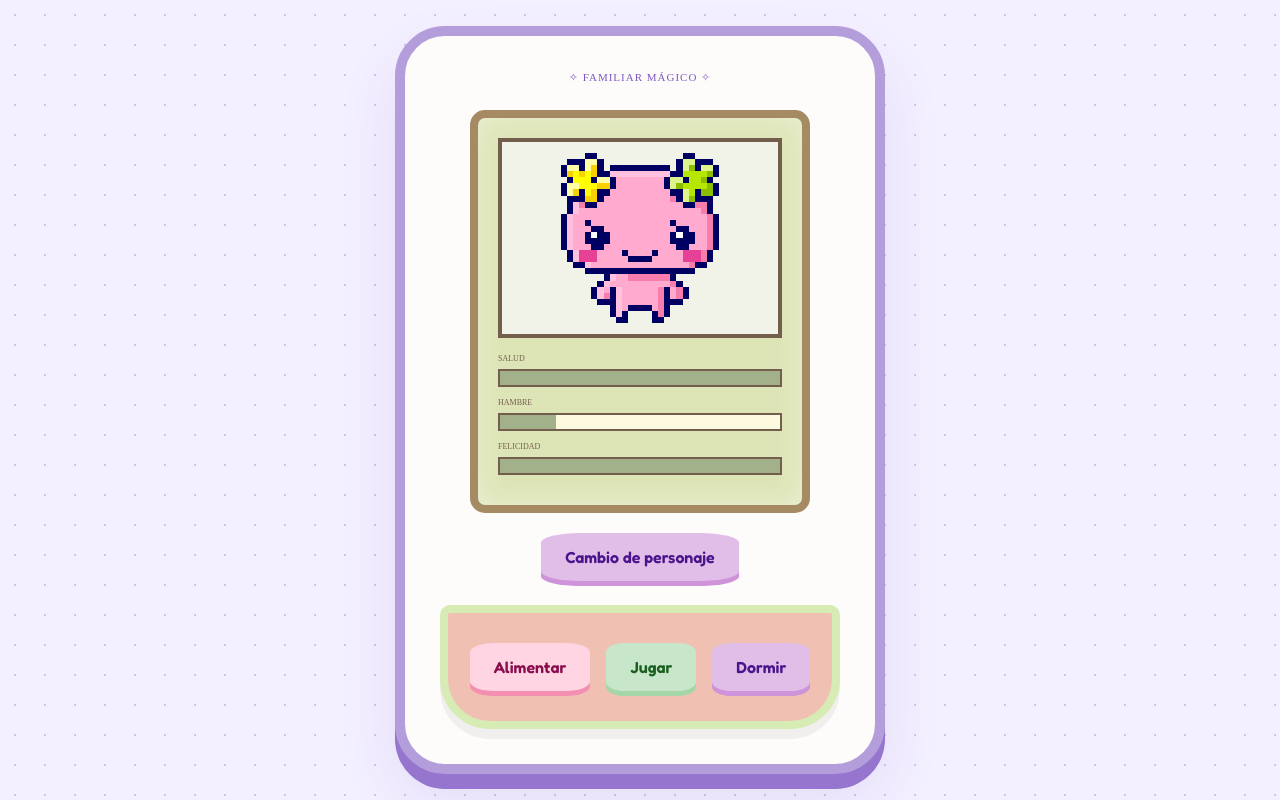
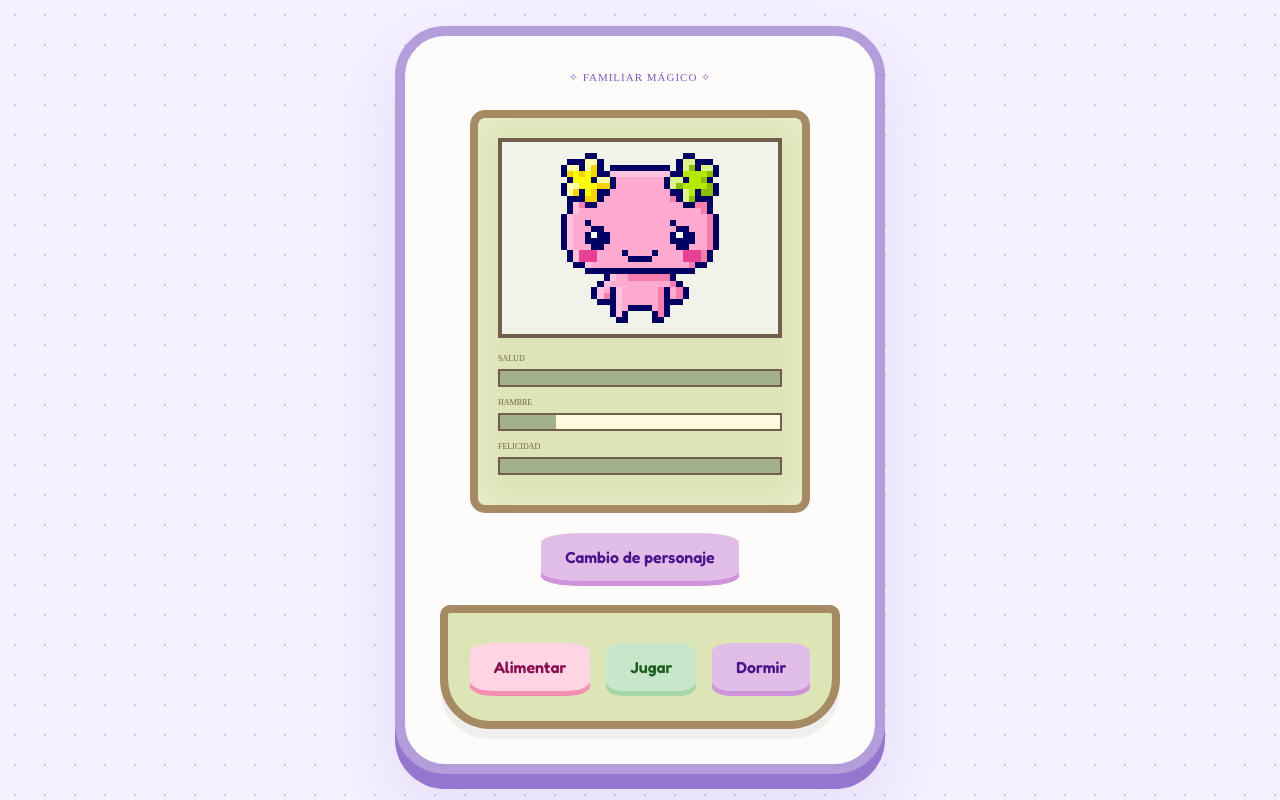
Before and after one commit to laura-0210/ProyectoReact, a React (Vite) app in the folder ProyectoReact/: page / in a window 1280 px wide. Built offline with nearby package versions, Linux system fonts and the light colour scheme; no server answers.

Commit message:
colores pero gifs mal puestos

```diff
--- a/ProyectoReact/src/components/Controls.css
+++ b/ProyectoReact/src/components/Controls.css
@@ -1,7 +1,7 @@
 .control-panel {
   font-family: "Fredoka", sans-serif;
-  background-color: #f0c1b3;
-  border: 8px solid #d7ebb4;
+  background-color: #dde5b6;
+  border: 8px solid #a68a64;
   border-bottom-left-radius: 50px;
   border-bottom-right-radius: 50px;
   border-top-left-radius: 10px;
```
